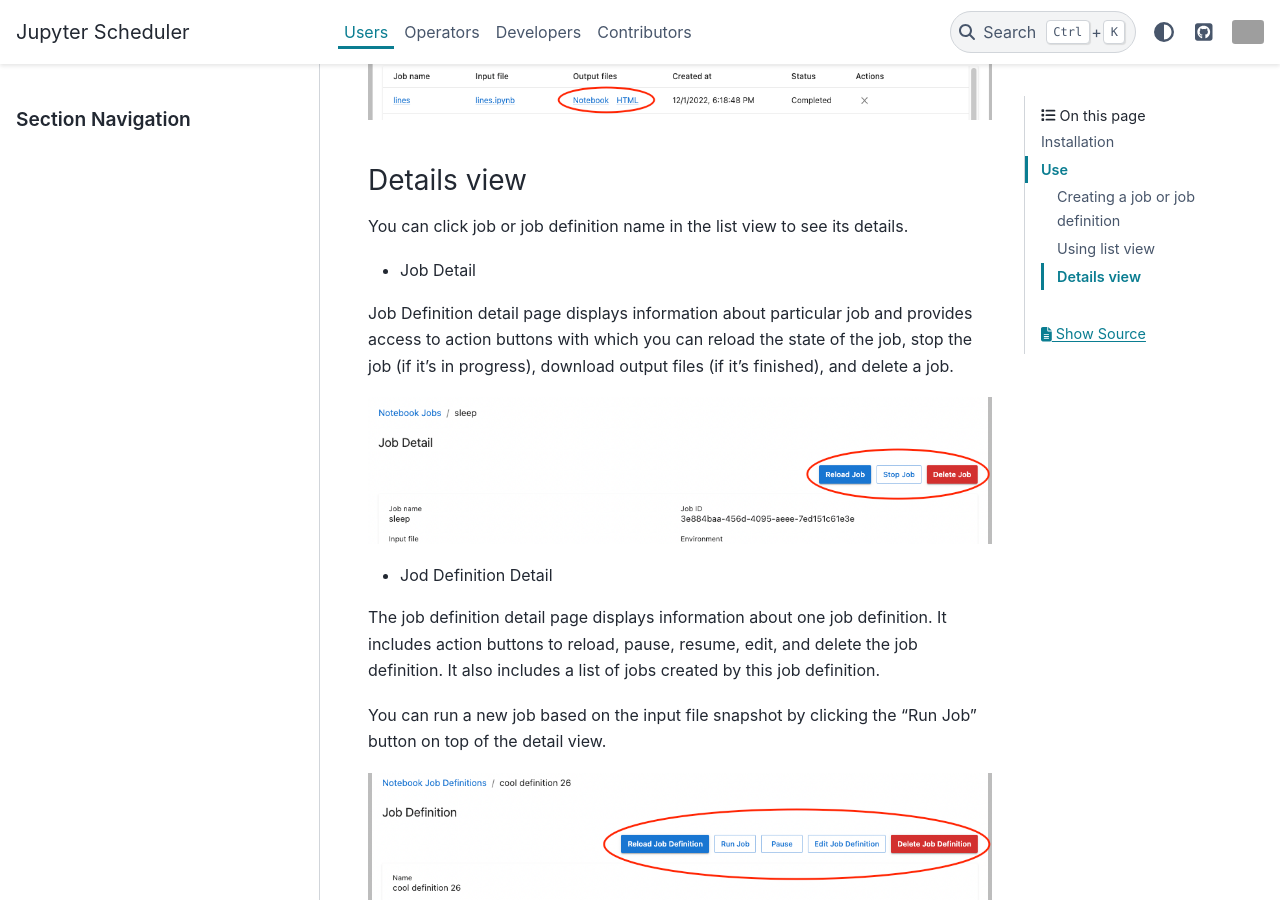
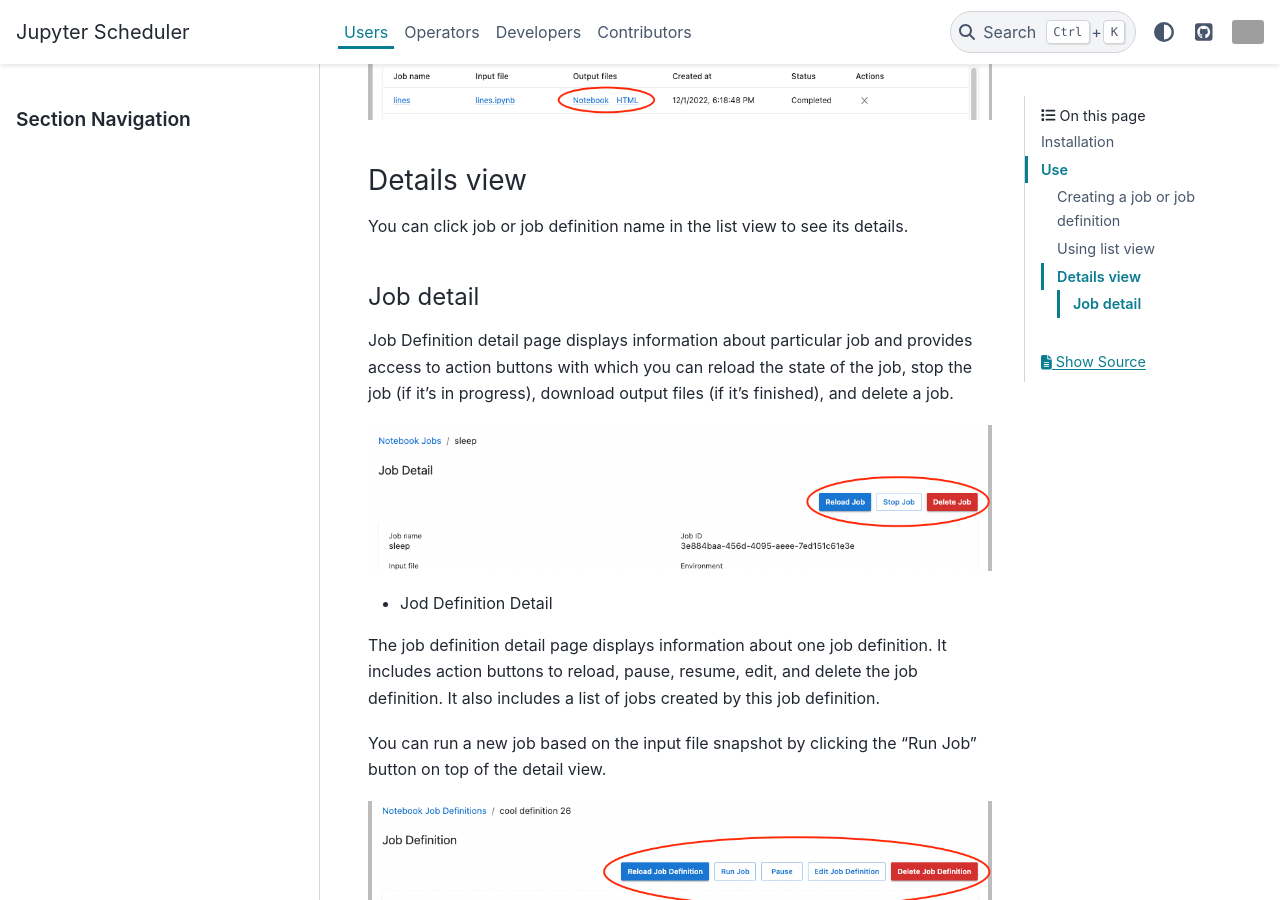
Before and after one commit to jupyter-server/jupyter-scheduler, a Sphinx documentation site: the page built from docs/users/index.md, in a window 1280 px wide and 900 px high, scrolled down 4888 px. Built offline with Sphinx 7.4.7 and the PyData theme 0.15.4, drawn with Linux system fonts in a browser that asks for light colours; grey boxes are pictures that could not be loaded.

Commit message:
Update docs/users/index.md
Co-authored-by: Jason Weill <93281816+jweill-aws@users.noreply.github.com>

```diff
--- a/docs/users/index.md
+++ b/docs/users/index.md
@@ -77,7 +77,7 @@
 
 You can click job or job definition name in the list view to see its details.
 
-- Job Detail
+#### Job detail
 
 Job Definition detail page displays information about particular job and provides access to action buttons with which you can reload the state of the job, stop the job (if it's in progress), download output files (if it's finished), and delete a job.
 
```
